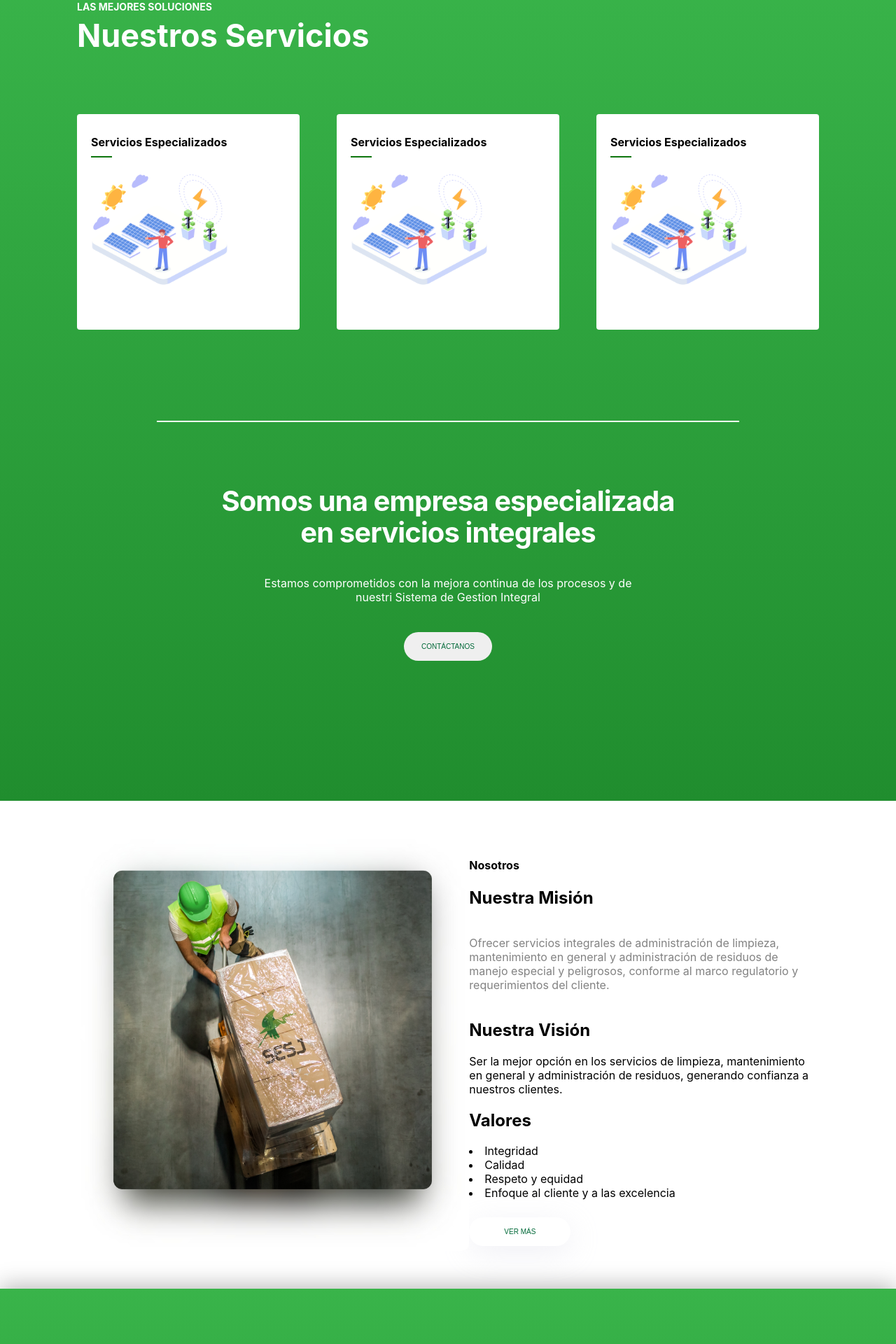
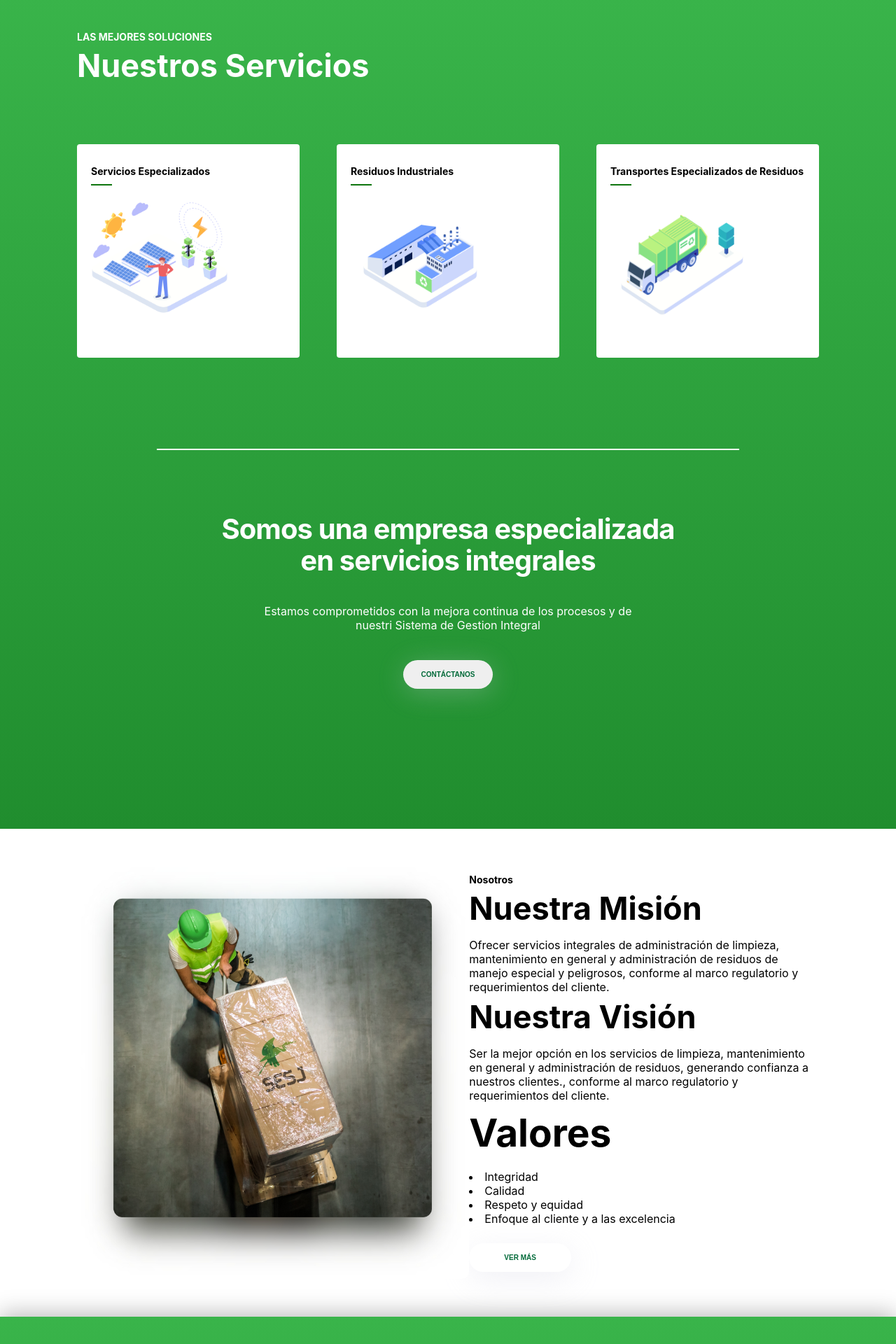
Before and after one commit to nevyl001/sesj, a Next.js app: page / in a window 1280 px wide. Shown: the part 858-2778 px from the top of the page at 70% size. Built offline with nearby package versions, Linux system fonts and the light colour scheme; grey boxes are pictures that could not be loaded.

Commit message:
lastChanges310522

```diff
--- a/components/UI/Paragraph.js
+++ b/components/UI/Paragraph.js
@@ -1,7 +1,9 @@
 import classes from "./Paragraph.module.css";
 
 const Paragraph = (props) => {
-  const classNames = `${classes.text} ${classes["color_" + props.color]} `;
+  const classNames = `${classes.text} ${classes["size_" + props.size]} ${
+    classes["color_" + props.color]
+  } `;
 
   return <p className={classNames}>{props.children}</p>;
 };
--- a/components/UI/Paragraph.module.css
+++ b/components/UI/Paragraph.module.css
@@ -3,11 +3,14 @@
   margin: 40px 0;
   color: #828282;
 }
-.small {
+.size_small {
   font-size: 12px;
 }
 .color_white {
   color: white;
+}
+.color_black {
+  color: black;
 }
 .center {
   text-align: center !important;
--- a/components/UI/Title.module.css
+++ b/components/UI/Title.module.css
@@ -64,7 +64,7 @@
     font-weight: 700;
   }
   .size_medium {
-    font-size: 25px;
+    font-size: 20px;
     font-weight: 700;
   }
   .size_small {
--- a/pages/index.js
+++ b/pages/index.js
@@ -12,11 +12,11 @@ export default function Home() {
       <div className={styles.head}>
         <div className={styles.container}>
           <div className={styles.header}>
-            <h1>
+            <Title size="big" color="white" align="left">
               Somos empresa lider <br />
               en limpieza, mantenimiento
               <br />y administracion de residuos.
-            </h1>
+            </Title>
             <Paragraph color="white">
               Estamos comprometidos con el cumplimiento legal en materia
               ambiental, seguridad y calidad para la <br />
@@ -58,25 +58,27 @@ export default function Home() {
               </div>
             </div>
             <div className={styles.section_cards}>
-              <h5>Servicios Especializados</h5>
+              <h5>Residuos Industriales</h5>
               <div className={styles.separador}></div>
-              <Image alt="im1" src="/img/im1.png" width={200} height={200} />
+              <Image alt="im1" src="/img/im2.png" width={200} height={200} />
               <div className={styles.separador2}></div>
               <div className={styles.text_card}>
-                <p>Gestion de Residuos</p>
-                <p>Limpieza Industrial y Corporativa</p>
-                <p>Conservacion de Edificios</p>
+                <p>Compra-venta de residuos</p>
+                <p>Reciclaje</p>
+                <p>Disposicion final</p>
               </div>
             </div>
             <div className={styles.section_cards}>
-              <h5>Servicios Especializados</h5>
+              <h5>Transportes Especializados de Residuos</h5>
               <div className={styles.separador}></div>
-              <Image alt="im1" src="/img/im1.png" width={200} height={200} />
+              <Image alt="im1" src="/img/im3.png" width={200} height={200} />
               <div className={styles.separador2}></div>
               <div className={styles.text_card}>
-                <p>Gestion de Residuos</p>
-                <p>Limpieza Industrial y Corporativa</p>
-                <p>Conservacion de Edificios</p>
+                <p>
+                  Caja seca, plataforma, roll-off
+                  <br />
+                  tolvas, etc.
+                </p>
               </div>
             </div>
           </div>
@@ -93,10 +95,9 @@ export default function Home() {
                 Estamos comprometidos con la mejora continua de los procesos y
                 de <br /> nuestri Sistema de Gestion Integral
               </Paragraph>
-              <h4></h4>
             </div>
             <Link href="#">
-              <button>CONTÁCTANOS</button>
+              <Button>CONTÁCTANOS</Button>
             </Link>
           </div>
         </div>
@@ -117,9 +118,11 @@ export default function Home() {
             </div>
             <div className={styles.content_right}>
               <div className={styles.content_right_text}>
-                <h4>Nosotros</h4>
-                <h2>Nuestra Misión</h2>
-                <Paragraph color="gray">
+                <Subtitle color="black">Nosotros</Subtitle>
+                <Title size="medium" color="black" align="left">
+                  Nuestra Misión
+                </Title>
+                <Paragraph color="black">
                   Ofrecer servicios integrales de administración de limpieza,
                   mantenimiento en general y administración de residuos de
                   manejo especial y peligrosos, conforme al marco regulatorio y
@@ -127,15 +130,20 @@ export default function Home() {
                 </Paragraph>
               </div>
               <div className={styles.content_right_text}>
-                <h2>Nuestra Visión</h2>
-                <p>
+                <Title size="medium" color="black" align="left">
+                  Nuestra Visión
+                </Title>
+                <Paragraph color="black">
                   Ser la mejor opción en los servicios de limpieza,
                   mantenimiento en general y administración de residuos,
-                  generando confianza a nuestros clientes.
-                </p>
+                  generando confianza a nuestros clientes., conforme al marco
+                  regulatorio y requerimientos del cliente.
+                </Paragraph>
               </div>
               <div className={styles.content_right_text}>
-                <h2>Valores</h2>
+                <Title size="big" color="black" align="left">
+                  Valores
+                </Title>
                 <li>Integridad</li>
                 <li>Calidad</li>
                 <li>Respeto y equidad</li>
@@ -143,7 +151,7 @@ export default function Home() {
               </div>
               <div className={styles.content_right_boton}>
                 <Link href="#">
-                  <button>VER MÁS</button>
+                  <Button>VER MÁS</Button>
                 </Link>
               </div>
             </div>
@@ -155,27 +163,37 @@ export default function Home() {
         <div className={styles.container}>
           <div className={styles.clients_inner}>
             <div className={styles.clients_text}>
-              <p>CLIENTES</p>
-              <h1>Lo que dicen los clientes</h1>
+              <Paragraph color="black">CLIENTES</Paragraph>
+              <Title size="medium" color="black" align="left">
+                Lo que dicen los clientes
+              </Title>
             </div>
             <div className={styles.clients_card}>
               <div className={styles.clients_card1}>
-                <p>
+                <Paragraph color="black">
                   “Vestibulum sollicitudin nunc in eros a justo facilisis
                   rutrum. Aenean id ullamcorper libero. Vestibulum imperdiet
-                  nibh tortor mauris condimentum nibh ”
-                </p>
-                <h3>JONT KOOK</h3>
-                <p>CEO lacinia faucibus risus</p>
+                  nibh tortor mauris condimentum nibh”
+                </Paragraph>
+                <Title size="small" color="black" align="left">
+                  JONT KOOK
+                </Title>
+                <Paragraph size="small" color="black">
+                  CEO lacinia faucibus risus
+                </Paragraph>
               </div>
               <div className={styles.clients_card1}>
-                <p>
-                  “Vestibulum sollicitudin nunc in eros a justo facilisis
-                  rutrum. Aenean id ullamcorper libero. Vestibulum imperdiet
-                  nibh tortor mauris condimentum nibh ”
-                </p>
-                <h3>JONT KOOK</h3>
-                <p>CEO lacinia faucibus risus</p>
+                <Paragraph color="black">
+                  “Sollicitudin nunc in eros a justo facilisis rutrum. Aenean id
+                  ullamcorper libero. Vestibulum imperdiet nibh tortor mauris
+                  condimentum”
+                </Paragraph>
+                <Title size="small" color="black" align="left">
+                  DAVID JAME
+                </Title>
+                <Paragraph size="small" color="black">
+                  CEO lacinia faucibus risus
+                </Paragraph>
               </div>
             </div>
             <div className={styles.clients_img}>
@@ -195,8 +213,10 @@ export default function Home() {
           <div className={styles.contact1}>
             <div className={styles.contact_left}>
               <div className={styles.contact_left_text}>
-                <p>ESTAMOS A TU SERVICIO</p>
-                <h1>Contáctanos</h1>
+                <Paragraph color="black">ESTAMOS A TU SERVICIO</Paragraph>
+                <Title size="medium" color="black" align="left">
+                  Contáctanos
+                </Title>
               </div>
               <form action="/send-data-here" method="post">
                 <div className={styles.empresa}>
@@ -234,7 +254,9 @@ export default function Home() {
                   </div>
                 </div>
                 <div className={styles.contact_boton}>
-                  <button type="submit">ENVIAR</button>
+                  <Link type="submit" href="#">
+                    <Button> ENVIAR</Button>
+                  </Link>
                 </div>
               </form>
             </div>
@@ -265,17 +287,21 @@ export default function Home() {
                 />
               </div>
               <div className={styles.footer_text}>
-                <h4>Contacto</h4>
-                <p>
+                <Title size="small" color="black" align="left">
+                  Contacto
+                </Title>
+                <Paragraph color="black">
                   London Oxford Street, 012 United <br /> Kingdom.
-                </p>
-                <p>+032 3456 7890</p>
-                <p>Business@moontheme.net</p>
+                </Paragraph>
+                <Paragraph color="black">+032 3456 7890</Paragraph>
+                <Paragraph color="black">Business@moontheme.net</Paragraph>
               </div>
             </div>
             <div className={styles.footer_right}>
-              <h4>Email Newsletters</h4>
-              <p>Suscríbete al Newsleter</p>
+              <Title size="small" color="black">
+                Email Newsletters
+              </Title>
+              <Paragraph color="black">Suscríbete al Newsleter</Paragraph>
               <div className={styles.email}>
                 <input
                   type="email"
@@ -283,7 +309,9 @@ export default function Home() {
                   name="email"
                   placeholder="Email"
                 />
-                <button type="submit">SUSCRÍBETE</button>
+                <Link type="submit" href="#">
+                  <Button> SUSCRÍBETE</Button>
+                </Link>
               </div>
             </div>
           </div>
--- a/pages/index.module.css
+++ b/pages/index.module.css
@@ -60,7 +60,7 @@
   height: auto;
 }
 .section_card h5 {
-  font-size: 16px;
+  font-size: 14px;
   margin: 10px 0;
   transition-duration: 0.2s;
 }
@@ -89,20 +89,24 @@
 .section_cards:hover {
   border-top: 10px solid #003e1d;
   transition-duration: 0.2s;
+  color: #208d2e;
 }
 .section_cards:hover h5 {
   font-size: 18px;
-  color: #003e1d;
+  color: #208d2e;
   transition-duration: 0.2s;
 }
 .section_cards:hover .separador {
   opacity: 0;
+  color: #208d2e;
 }
 .section_cards:hover .separador2 {
   opacity: 100%;
+  color: #208d2e;
 }
 .section_cards:hover .text_card p {
   display: block;
+  color: #208d2e;
 }
 
 .separador3 {
@@ -114,7 +118,6 @@
 /* section2 */
 .section2 {
   text-align: center;
-
   padding: 30px;
 }
 /* section3 */
@@ -157,7 +160,10 @@
 .content_left img {
   border-radius: 10px;
 }
-.content_right {
+.content_right p {
+  margin: 0 !important;
+}
+.content_right_text li {
   font-size: 16px;
 }
 .content_right_boton {
@@ -252,6 +258,7 @@
 }
 .contact_boton button {
   border-style: none;
+  font-size: 10px;
   background: transparent linear-gradient(270deg, #008b42 0%, #004621 100%) 0%
     0% no-repeat padding-box;
   box-shadow: 1px 6px 38px #ccccdfcf;
@@ -281,6 +288,9 @@
   justify-content: space-between;
   align-items: center;
 }
+.flex_footer p {
+  margin: 10px 0 !important;
+}
 .footer_space1 {
   margin: 0 auto;
   border-top: 1px solid #ebebeb;
@@ -299,18 +309,21 @@
 }
 .footer_right button {
   color: white;
+  font-size: 10px;
   background: transparent linear-gradient(270deg, #007b3a 0%, #003e1d 100%) 0%
     0% no-repeat padding-box;
   border-style: none;
   border-radius: 23px;
-  padding: 5px 20px;
+  padding: 10px 50px;
 }
 
 /* footer-down */
 .footer_down {
   background-color: white;
 }
-
+.footer_text p {
+  margin: 20px 0 !important;
+}
 .flex_footer_down {
   margin: 0 auto;
   padding: 90px;
```
